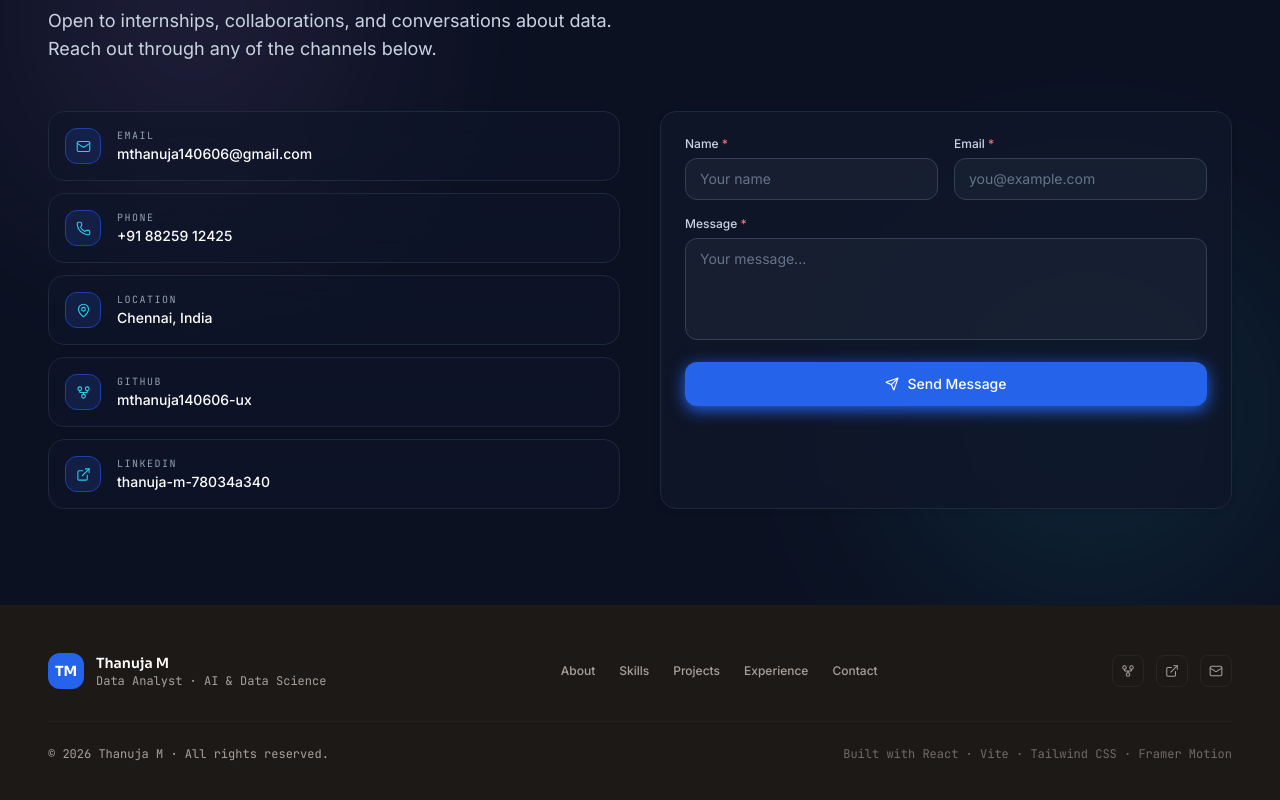
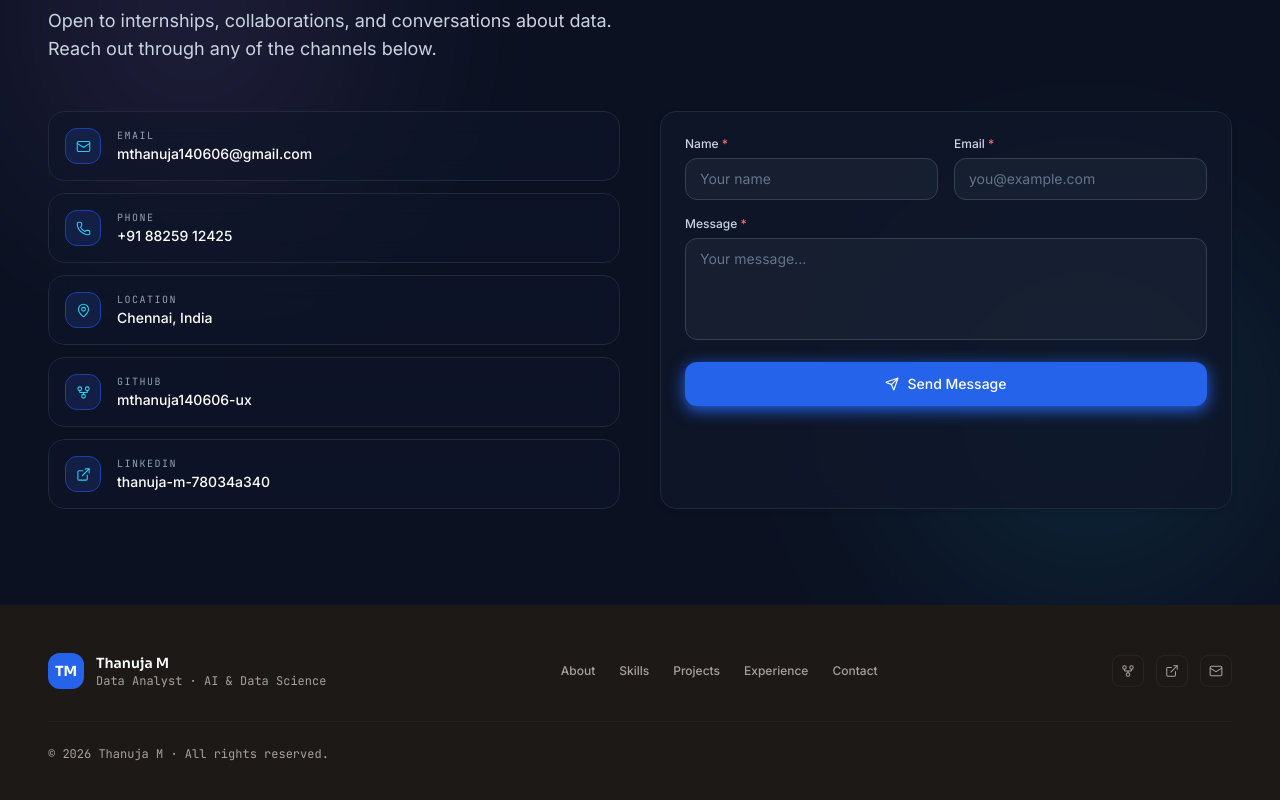
Before and after one commit to mthanuja140606-ux/Portfolio-, a React (Vite) app: page / in a window 1280 px wide. Shown: the part 6133-6933 px from the top of the page. Built offline with nearby package versions, Linux system fonts and the light colour scheme; no server answers.

Commit message:
Remove footer tech stack text

```diff
--- a/src/components/Footer.jsx
+++ b/src/components/Footer.jsx
@@ -95,9 +95,7 @@ export default function Footer() {
           <p className="text-xs text-ink-faint font-mono">
             © {year} {personal.name} · All rights reserved.
           </p>
-          <p className="text-xs text-ink-faint/60 font-mono">
-            Built with React · Vite · Tailwind CSS · Framer Motion
-          </p>
+
         </motion.div>
       </div>
     </motion.footer>
```
